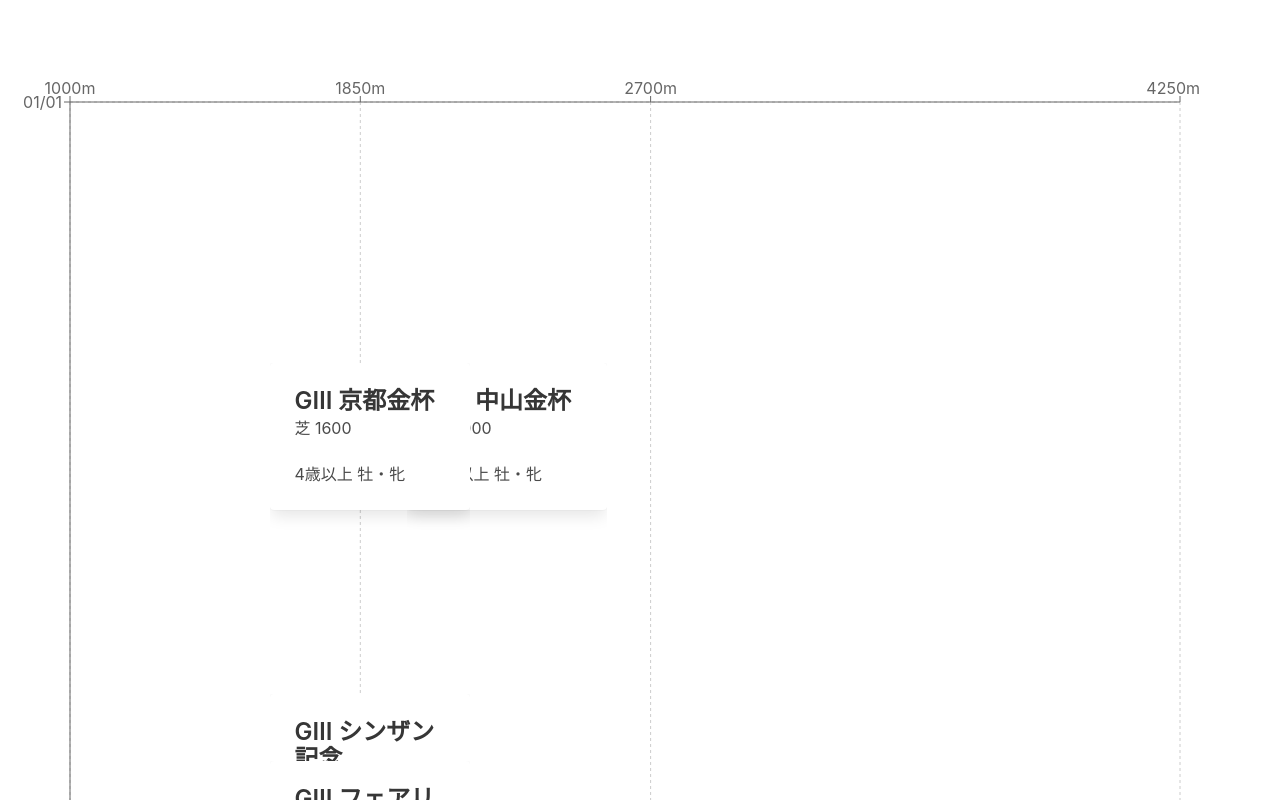
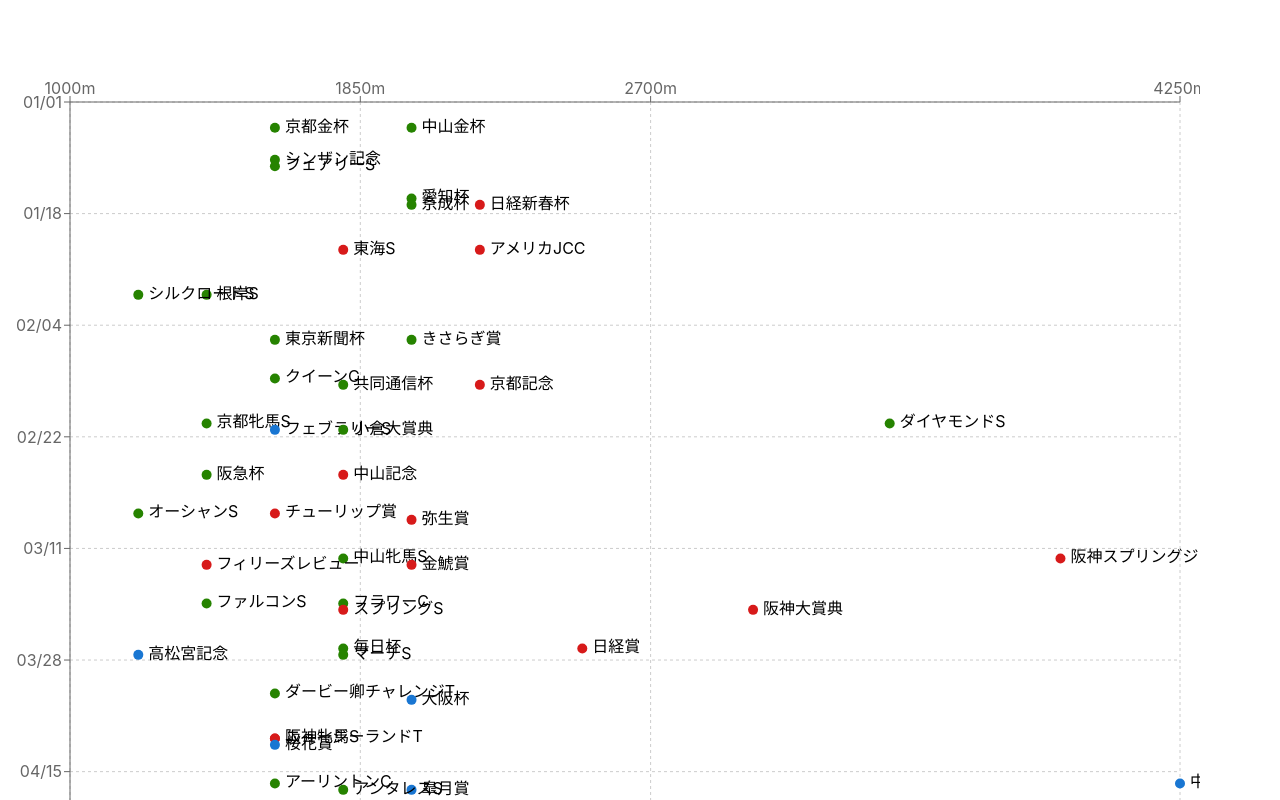
Before and after one commit to konafx/dilu, a React (Create React App) app: page / in a window 1280 px wide. Shown: the top 800 px of the page. Built offline with nearby package versions, Linux system fonts and the light colour scheme.

Commit message:
Add ToolTip

```diff
--- a/src/Graph.jsx
+++ b/src/Graph.jsx
@@ -1,27 +1,69 @@
 import React from 'react';
-import { ScatterChart, Scatter, CartesianGrid, XAxis, YAxis } from 'recharts';
+import { ScatterChart, Scatter, CartesianGrid, XAxis, YAxis, Tooltip, Dot, ZAxis } from 'recharts';
 import PropTypes from 'prop-types';
 import dayjs from 'dayjs';
 
 import races from './assets/race.json';
 import Race from './components/Race';
 
-const Races = (props) => {
-  const { race, x, y, cx, cy } = props;
+const GRADE = {
+  NAME: {
+    G3: 'GⅢ',
+    G2: 'GⅡ',
+    G1: 'GⅠ',
+  },
+  COLOR: {
+    G3: '#268300',
+    G2: '#D71A1A',
+    G1: '#1976D2',
+  },
+};
+
+const RaceToolTip = ({ active, payload }) => {
+  if (active) {
+    const race = payload[2].value;
+    return <Race {...race} />;
+  }
+
+  return null;
+};
+
+RaceToolTip.propTypes = {
+  active: PropTypes.bool,
+  payload: PropTypes.array,
+};
+
+const RaceDot = (props) => {
+  const { cx, cy, race } = props;
+
+  const enumGradeColor = (gradeString) => {
+    for (const [k, v] of Object.entries(GRADE.NAME)) {
+      if (new RegExp(v).test(gradeString)) {
+        return GRADE.COLOR[k];
+      }
+    }
+    return '#989996';
+  };
+
+  const fill = enumGradeColor(race.grade);
+
   return (
-    <foreignObject x={x} y={y} width="200" height="200">
-      <div dangerouslySetInnerHTML={{ __html: `<!-- ${cx} ${cy} -->` }} />
-      <Race {...race} />
-    </foreignObject>
+    <g>
+      <Dot cx={cx} cy={cy} r={5} fill={fill} />
+      <g transform={`translate(${cx},${cy})`}>
+        <text x={10} y={0} dy={4} textAnchor="left">
+          {race.name}
+        </text>
+      </g>
+    </g>
   );
 };
 
-Races.propTypes = {
+RaceDot.propTypes = {
   race: PropTypes.object,
-  x: PropTypes.number,
-  y: PropTypes.number,
   cx: PropTypes.number,
   cy: PropTypes.number,
+  fill: PropTypes.string,
 };
 
 const Graph = () => {
@@ -41,9 +83,17 @@ const Graph = () => {
   const ymax = dayjs('2021/12/31').unix();
 
   return (
-    <ScatterChart width={1200} height={24200} margin={{ top: 20, right: 20, bottom: 10, left: 10 }}>
+    <ScatterChart width={1200} height={2400} margin={{ top: 20, right: 20, bottom: 10, left: 10 }}>
       <CartesianGrid strokeDasharray="3 3" />
-      <XAxis dataKey="distance" domain={['dataMin', 'dataMax']} type="number" name="距離" unit="m" orientation="top" />
+      <XAxis
+        dataKey="distance"
+        domain={['dataMin', 'dataMax']}
+        type="number"
+        name="距離"
+        unit="m"
+        orientation="top"
+        interval={0}
+      />
       <YAxis
         dataKey="date"
         domain={[ymin, ymax]}
@@ -53,7 +103,9 @@ const Graph = () => {
         tickFormatter={formatUtToDate}
         tickCount={25}
       />
-      <Scatter name="race" data={scat} legendType="none" shape={<Races />} />
+      <ZAxis dataKey="race" />
+      <Tooltip content={<RaceToolTip />} />
+      <Scatter name="race" data={scat} legendType="none" shape={<RaceDot />} />
     </ScatterChart>
   );
 };
--- a/src/components/Race.jsx
+++ b/src/components/Race.jsx
@@ -4,20 +4,18 @@ import PropTypes from 'prop-types';
 const Race = (props) => {
   const { grade, name, age, femaleOnly, course } = props;
   return (
-    <div className="card">
+    <div className="card is-small">
       <div className="card-content">
         <div className="media">
           <div className="media-content">
-            <p className="title is-4">
+            <p className="title is-6">
               {grade} {name}
             </p>
             <p className="subtitle is-6">
-              {course.course} {course.distance}
+              {course.course} {course.distance} <br />
+              {age.age}歳{age.more ? '以上' : ''} {femaleOnly ? '牝' : '牡・牝'}
             </p>
           </div>
-        </div>
-        <div className="content">
-          {age.age}歳{age.more ? '以上' : ''} {femaleOnly ? '牝' : '牡・牝'}
         </div>
       </div>
     </div>
```
